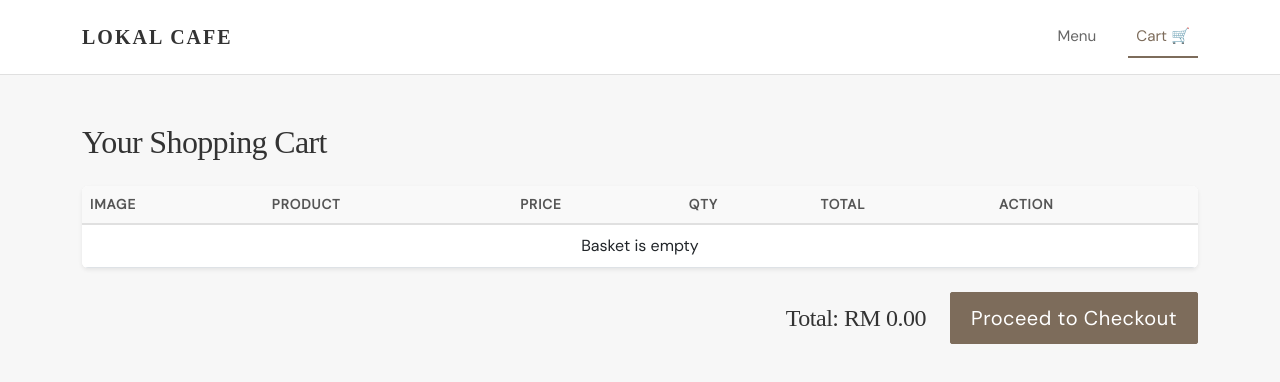
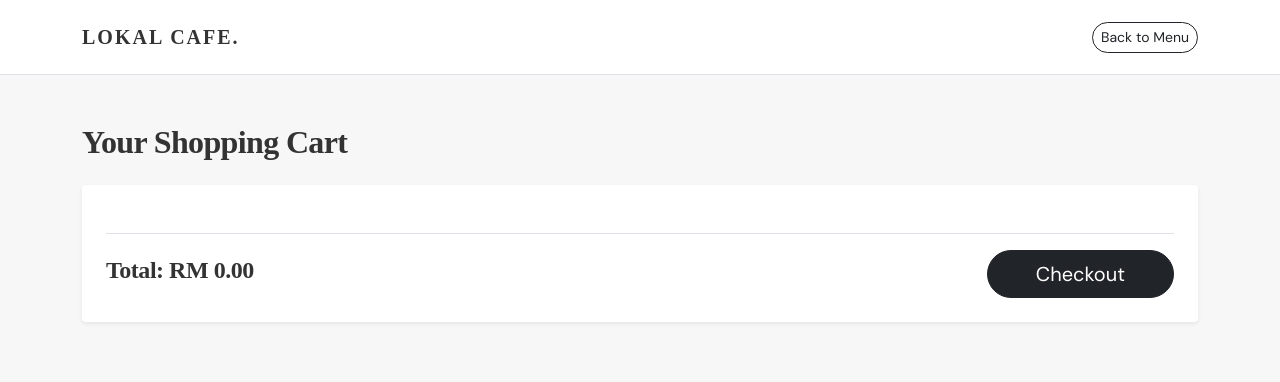
Before and after one commit to FatinFityah/Lokal--Cafe, a plain HTML site: page cart.html in a window 1280 px wide. Drawn offline with nearby package versions, Linux system fonts and the light colour scheme.

Commit message:
Update cart.html

```diff
--- a/cart.html
+++ b/cart.html
@@ -1,60 +1,33 @@
-
 <!DOCTYPE html>
 <html lang="en">
 <head>
     <meta charset="UTF-8">
     <meta name="viewport" content="width=device-width, initial-scale=1.0">
     <title>Your Cart - Lokal Cafe</title>
-    <!-- Bootstrap 5 CSS -->
     <link href="https://cdn.jsdelivr.net/npm/bootstrap@5.3.0/dist/css/bootstrap.min.css" rel="stylesheet">
-    <!-- Custom Styles -->
     <link rel="stylesheet" href="css/styles.css">
 </head>
 <body>
-
-    <!-- Navigation Bar -->
-    <nav class="navbar navbar-expand-lg navbar-dark bg-dark">
+    <nav class="navbar navbar-expand-lg border-bottom">
         <div class="container">
-            <a class="navbar-brand" href="index.html">LOKAL CAFE</a>
-            <div class="collapse navbar-collapse">
-                <ul class="navbar-nav ms-auto">
-                    <li class="nav-item"><a class="nav-link" href="index.html">Menu</a></li>
-                    <li class="nav-item"><a class="nav-link active" href="cart.html">Cart 🛒</a></li>
-                </ul>
-            </div>
+            <a class="navbar-brand" href="index.html">Lokal Cafe.</a>
+            <a href="index.html" class="btn btn-outline-dark btn-sm rounded-pill">Back to Menu</a>
         </div>
     </nav>
 
     <div class="container my-5">
-        <h2 class="mb-4">Your Shopping Cart</h2>
-
-        <div class="table-responsive shadow-sm rounded">
-            <table class="table table-hover mb-0 bg-white">
-                <thead class="table-light">
-                    <tr>
-                        <th>Image</th>
-                        <th>Product</th>
-                        <th>Price</th>
-                        <th>Qty</th>
-                        <th>Total</th>
-                        <th>Action</th>
-                    </tr>
-                </thead>
-                <tbody id="cart-items">
-                    <!-- JavaScript (app.js) dynamically renders cart items here -->
-                </tbody>
-            </table>
-        </div>
-
-        <div class="d-flex justify-content-end align-items-center mt-4">
-            <h4 class="me-4 mb-0">Total: RM <span id="cart-total">0.00</span></h4>
-            <a href="checkout.html" class="btn btn-success btn-lg">Proceed to Checkout</a>
+        <h2 class="fw-bold mb-4">Your Shopping Cart</h2>
+        <div class="card border-0 shadow-sm p-4">
+            <div id="cart-items-container">
+                </div>
+            <div class="d-flex justify-content-between align-items-center mt-4 pt-3 border-top">
+                <h4 class="fw-bold">Total: RM <span id="cart-page-total">0.00</span></h4>
+                <a href="checkout.html" class="btn btn-dark btn-lg rounded-pill px-5">Checkout</a>
+            </div>
         </div>
     </div>
 
-    <!-- Scripts -->
     <script src="js/db.js"></script>
     <script src="js/app.js"></script>
-    <script src="https://cdn.jsdelivr.net/npm/bootstrap@5.3.0/dist/js/bootstrap.bundle.min.js"></script>
 </body>
 </html>
```
